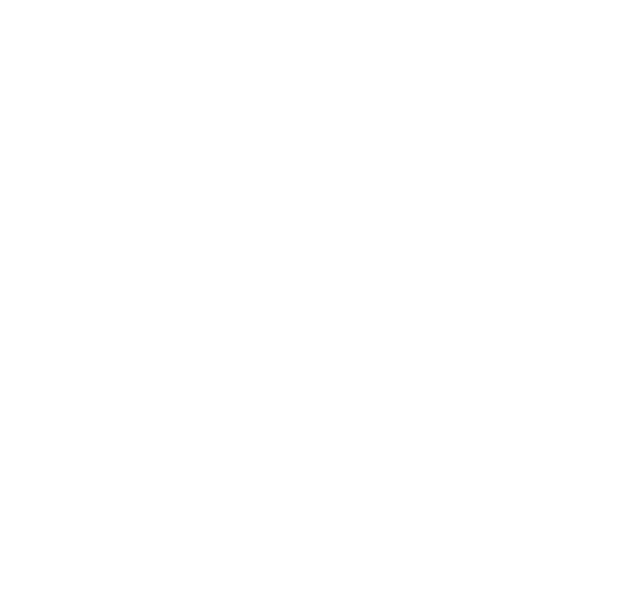
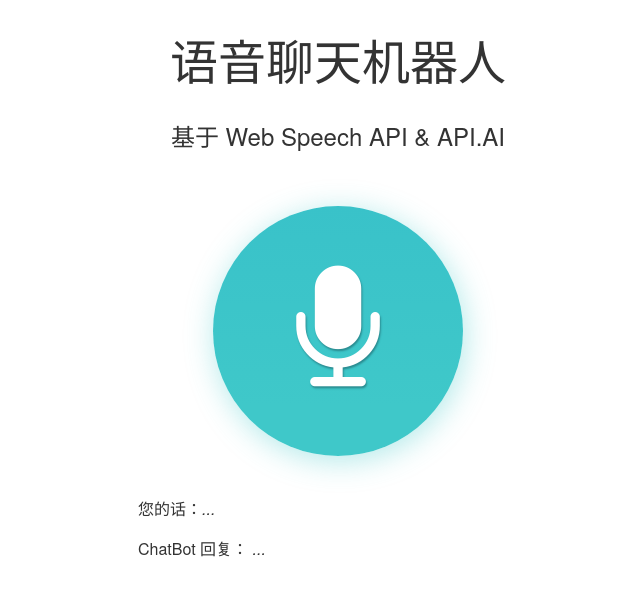
Before and after one commit to ChankiWu/BachelorCapstoneProject, a website: page views/index.html in a window 1280 px wide. Shown: the whole page, without its empty margins (302-942 px from the left). Drawn offline with nearby package versions, Linux system fonts and the light colour scheme; files that its build step writes are made by us from their sources.

Commit message:
Front-end has been set up.

```diff
--- a/package.json
+++ b/package.json
@@ -5,5 +5,8 @@
   "private": true,
   "dependencies": {
     "express": "4.x"
+  },
+  "devDependencies": {
+    "hbs": "^4.0.1"
   }
 }
--- /dev/null
+++ b/public/css/style.css
@@ -0,0 +1,89 @@
+* { -moz-box-sizing: border-box; -webkit-box-sizing: border-box; box-sizing: border-box; }
+
+html {
+    height: 100%;
+}
+body {
+    padding: 0;
+    margin: 0;
+    font-family: "HelveticaNeueLight", "HelveticaNeue-Light", "Helvetica Neue Light", "HelveticaNeue", "Helvetica Neue", 'TeXGyreHerosRegular', "Helvetica", "Tahoma", "Geneva", "Arial", sans-serif;
+    font-weight: 300;
+    color: #333;
+}
+footer {
+    font-size: 0.75em;
+    color: silver;
+    position: fixed;
+    bottom: 1em;
+    left: 1em;
+}
+footer a {
+    color: #f80;
+}
+header {
+    margin: 2em 0;
+    text-align: center;
+}
+h1, h2, h3 {
+    margin: 0;
+    text-rendering: optimizeLegibility;
+    text-align: center;
+}
+h1 {
+    font-weight: 500;
+    font-size: 3em;
+}
+h2 {
+    font-weight: 200;
+    margin-top: 1em;
+}
+section {
+    margin: 1.5em auto;
+    width: 400px;
+}
+button {
+    display: block;
+    -webkit-appearance: none;
+    -moz-appearance: none;
+    width: 250px;
+    height: 250px;
+    border: 0;
+    border-radius: 50%;
+    padding: .7em 1em;
+    margin: 4em auto 3em;
+    text-align: center;
+    color: #fff;
+    background: linear-gradient(180deg, #39C2C9 0%, #3FC8C9 80%, #3FC8C9 100%);
+    box-shadow: 2px 5px 30px rgba(63, 200, 201, .4);
+
+    will-change: transform, filter;
+    transition: all 0.3s ease-out;
+}
+button .fa {
+    font-size: 130px;
+    line-height: 200px;
+    margin: 0;
+    text-shadow: 1px 2px 2px #2a8b90;
+}
+button:hover {
+    transform: scale(.92);
+}
+button:active {
+    filter: brightness(.8);
+}
+button:focus {
+    outline: 0;
+}
+
+.fa {
+    display: inline-block;
+    font: normal normal normal 14px/1 FontAwesome;
+    font-size: 1.3em;
+    text-rendering: auto;
+    -webkit-font-smoothing: antialiased;
+    -moz-osx-font-smoothing: grayscale;
+    margin-left: 10px;
+}
+.fa-github::before {
+    content: "\f09b";
+}
--- a/views/index.html
+++ b/views/index.html
@@ -2,9 +2,31 @@
 <html lang="en">
 <head>
     <meta charset="UTF-8">
-    <title>Title</title>
+    <meta name="description" content="AI ChatBot Demo with Web Speech API">
+    <meta name="author" content="Qiancheng Wu">
+
+    <title>Web Speech Chatbot</title>
+
+    <link rel="stylesheet" href="https://cdnjs.cloudflare.com/ajax/libs/font-awesome/4.7.0/css/font-awesome.min.css">
+    <link rel="stylesheet" href="css/style.css">
 </head>
+
 <body>
+
+<section>
+    <h1>语音聊天机器人</h1>
+    <h2>基于 Web Speech API & API.AI</h2>
+
+    <button><i class="fa fa-microphone"></i></button>
+
+    <div>
+        <p>您的话：<em class="output-you">...</em></p>
+        <p>ChatBot 回复： <em class="output-bot">...</em></p>
+    </div>
+</section>
+
+<script src="https://cdnjs.cloudflare.com/ajax/libs/socket.io/2.0.1/socket.io.js"></script>
+<script src="js/script.js"></script>
 
 </body>
 </html>
```
Also changed, not shown: index.js (+23 -0 lines), public/js/script.js (added).
